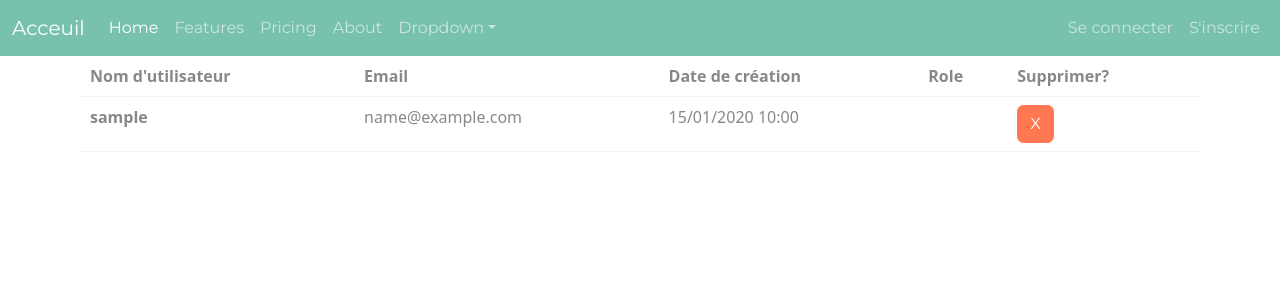
After one commit to Alexisleveque-OC/equi_tao, a Symfony app: template templates/user/list.html.twig in a window 1280 px wide. The commit adds this page. Shown: the top 300 px of the page. Run offline with Twig, Linux system fonts and the light colour scheme; the template is opened without the code that fills it: most values are stand-ins (such as "Sample title", 1, 10 or a date in 2020); some libraries are stand-ins or nearby versions.

Commit message:
list user is ok #10

```diff
--- a/templates/base.html.twig
+++ b/templates/base.html.twig
@@ -53,6 +53,11 @@
                         <a class="dropdown-item" href="#">Separated link</a>
                     </div>
                 </li>
+                {% if is_granted('ROLE_ADMIN')  %}
+                <li class="nav-item">
+                    <a class="nav-link" href="{{ path('app_list_user')}}">Utilisateurs</a>
+                </li>
+                {% endif %}
             </ul>
             <div >
             {% if app.user %}
--- /dev/null
+++ b/templates/user/list.html.twig
@@ -0,0 +1,31 @@
+{% extends 'base.html.twig' %}
+
+{% block title %}Liste des utilisateurs
+{% endblock %}
+
+{% block body %}
+<div class = "container">
+	<table class="table table-hover">
+		<thead>
+			<tr>
+				<th scope="col">Nom d'utilisateur</th>
+				<th scope="col">Email</th>
+				<th scope="col">Date de création</th>
+				<th scope="col">Role</th>
+				<th scope="col">Supprimer?</th>
+			</tr>
+		</thead>
+		<tbody>
+			{% for user in users %}
+				<tr {% if (loop.index == 0) or (loop.index is divisible by(2)) %} class="table-active" {% endif %}>
+					<th scope="row">{{user.username}}</th>
+					<td>{{user.email}}</td>
+					<td>{{user.creationDate|date("d/m/Y h:s")}}</td>
+					<td>{{user.roles[0]}}</td>
+                    <td><a class="btn btn-danger" href="#">X</a></td>
+				</tr>
+			{% endfor %}
+		</tbody>
+	</tbody>
+    </div>
+</table>{% endblock %}
```
Also changed, not shown: src/Controller/UserController.php (+13 -0 lines), src/Service/User/UserListService.php (added, +23 -0 lines).
